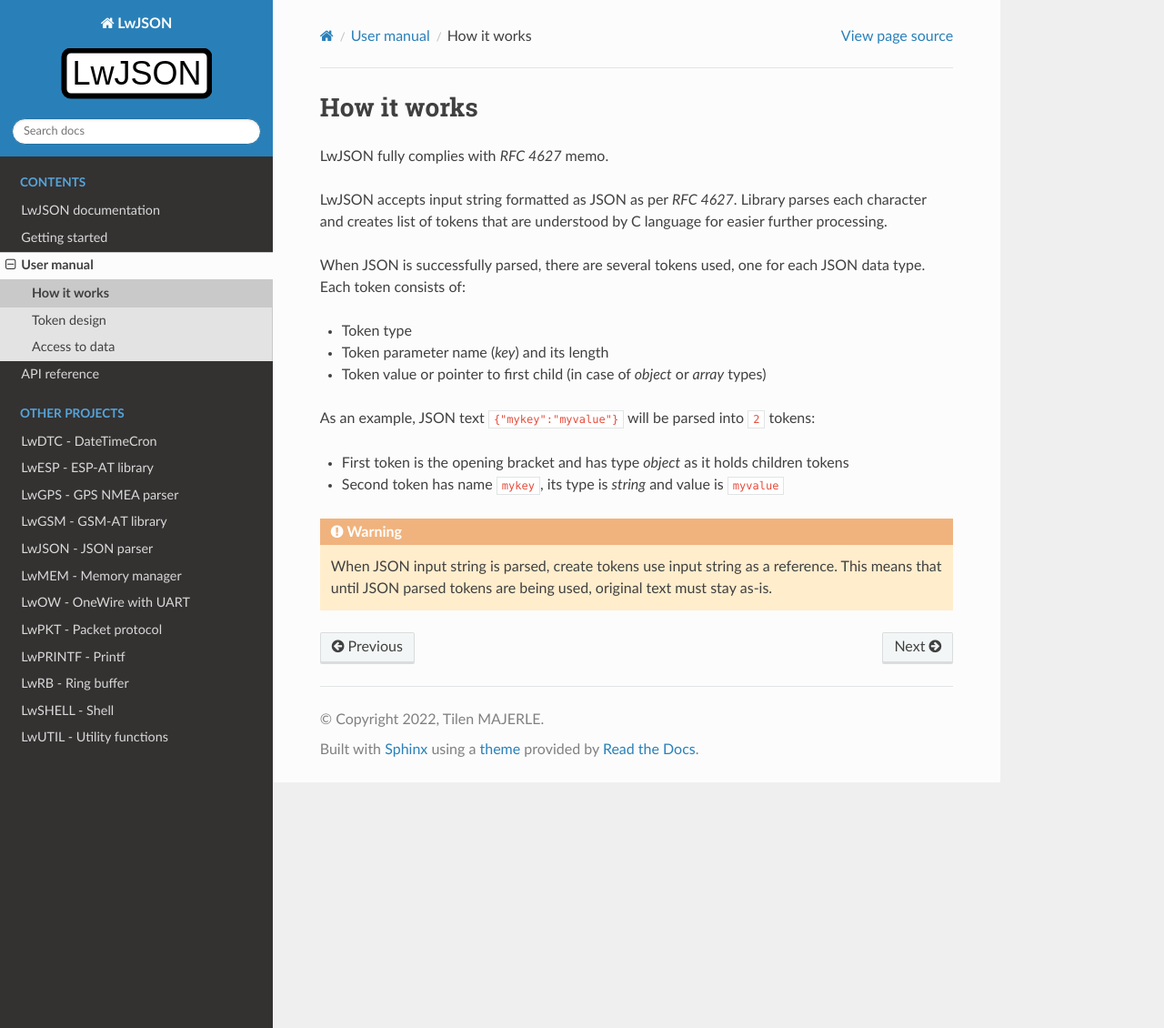
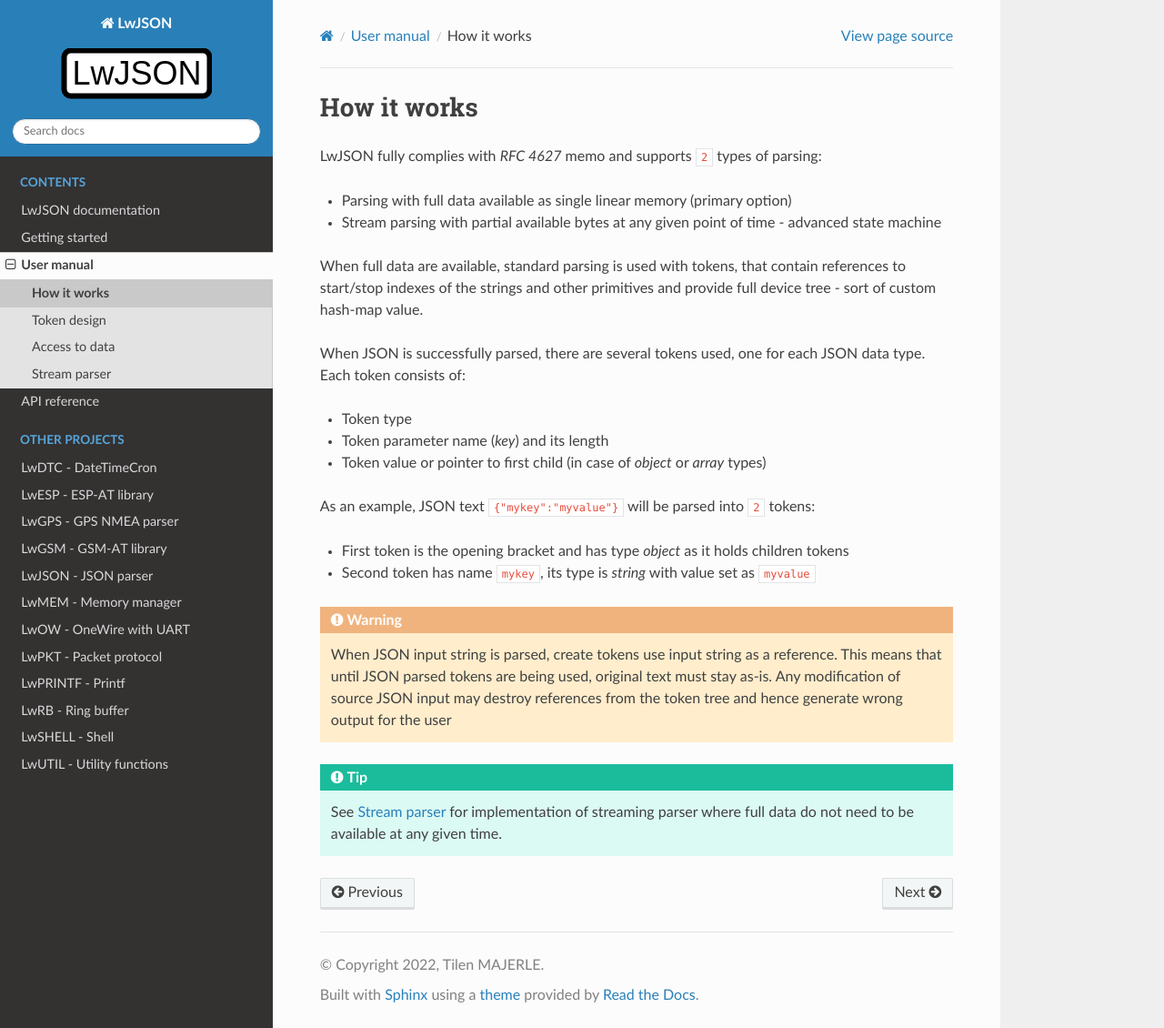
Before and after one commit to MaJerle/lwjson, a Sphinx documentation site: the page built from docs/user-manual/how-it-works.rst, in a window 1280 px wide and 1130 px high. Shown: the whole window at 91% size. Built offline with Sphinx 7.4.7 and the Read the Docs theme 2.0.0, drawn with Linux system fonts in a browser that asks for light colours; the version number could not be read and is left out.

Commit message:
Add docs and polish some of the points

```diff
--- a/CMakeLists.txt
+++ b/CMakeLists.txt
@@ -20,6 +20,9 @@ add_executable(${PROJECT_NAME})
 target_sources(${PROJECT_NAME} PUBLIC
     ${CMAKE_CURRENT_LIST_DIR}/dev/main.c
     ${CMAKE_CURRENT_LIST_DIR}/test/test.c
+    ${CMAKE_CURRENT_LIST_DIR}/examples/example_minimal.c
+    ${CMAKE_CURRENT_LIST_DIR}/examples/example_traverse.c
+    ${CMAKE_CURRENT_LIST_DIR}/examples/example_stream.c
     )
 
 # Add key include paths
--- a/docs/index.rst
+++ b/docs/index.rst
@@ -22,6 +22,7 @@ Features
 * No recursion during parse operation
 * Re-entrant functions
 * Zero-copy, no ``malloc`` or ``free`` functions used
+* Supports streaming parsing as secondary option
 * Optional support for inline comments with `/* comment... */` syntax between any *blank* region of input string
 * Advanced find algorithm for tokens
 * Tests coverage is available
--- a/docs/user-manual/how-it-works.rst
+++ b/docs/user-manual/how-it-works.rst
@@ -3,11 +3,14 @@
 How it works
 ============
 
-LwJSON fully complies with *RFC 4627* memo.
+LwJSON fully complies with *RFC 4627* memo and supports ``2`` types of parsing:
 
-LwJSON accepts input string formatted as JSON as per *RFC 4627*.
-Library parses each character and creates list of tokens that are
-understood by C language for easier further processing.
+* Parsing with full data available as single linear memory (primary option)
+* Stream parsing with partial available bytes at any given point of time - advanced state machine
+
+When full data are available, standard parsing is used with tokens,
+that contain references to start/stop indexes of the strings and other primitives and provide
+full device tree - sort of custom hash-map value.
 
 When JSON is successfully parsed, there are several tokens used, one for each JSON data type.
 Each token consists of:
@@ -19,11 +22,15 @@ Each token consists of:
 As an example, JSON text ``{"mykey":"myvalue"}`` will be parsed into ``2`` tokens:
 
 * First token is the opening bracket and has type *object* as it holds children tokens
-* Second token has name ``mykey``, its type is *string* and value is ``myvalue``
+* Second token has name ``mykey``, its type is *string* with value set as ``myvalue``
 
 .. warning::
     When JSON input string is parsed, create tokens use input string as a reference.
     This means that until JSON parsed tokens are being used, original text must stay as-is.
+    Any modification of source JSON input may destroy references from the token tree and hence generate wrong output for the user
+
+.. tip::
+    See :ref:`stream` for implementation of streaming parser where full data do not need to be available at any given time.
 
 .. toctree::
     :maxdepth: 2
--- a/docs/user-manual/index.rst
+++ b/docs/user-manual/index.rst
@@ -9,3 +9,4 @@ User manual
     how-it-works
     token-design
     data-access
+    stream
```
Also changed, not shown: README.md (+1 -0 lines), docs/user-manual/stream.rst (added, +54 -0 lines), 3 other files.
